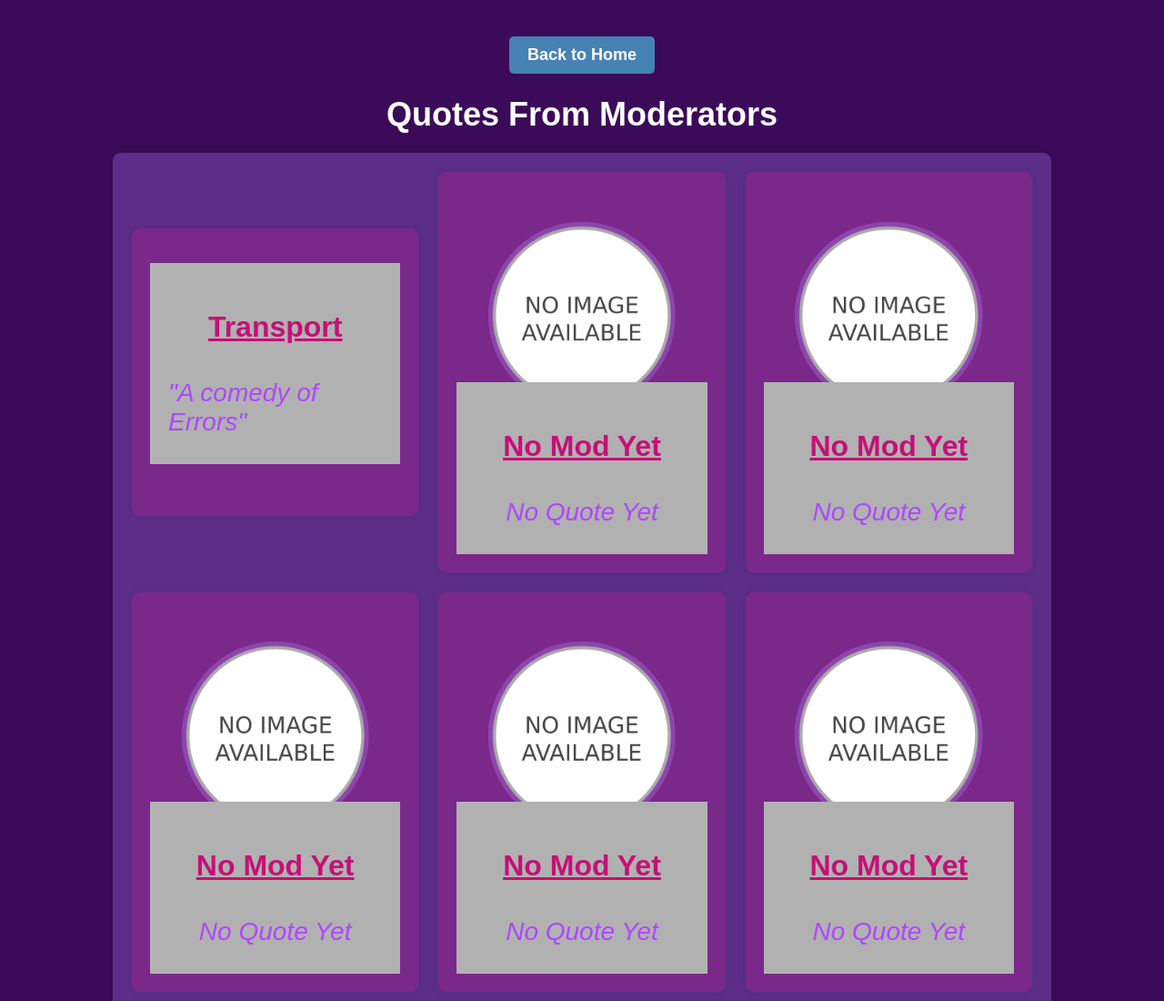
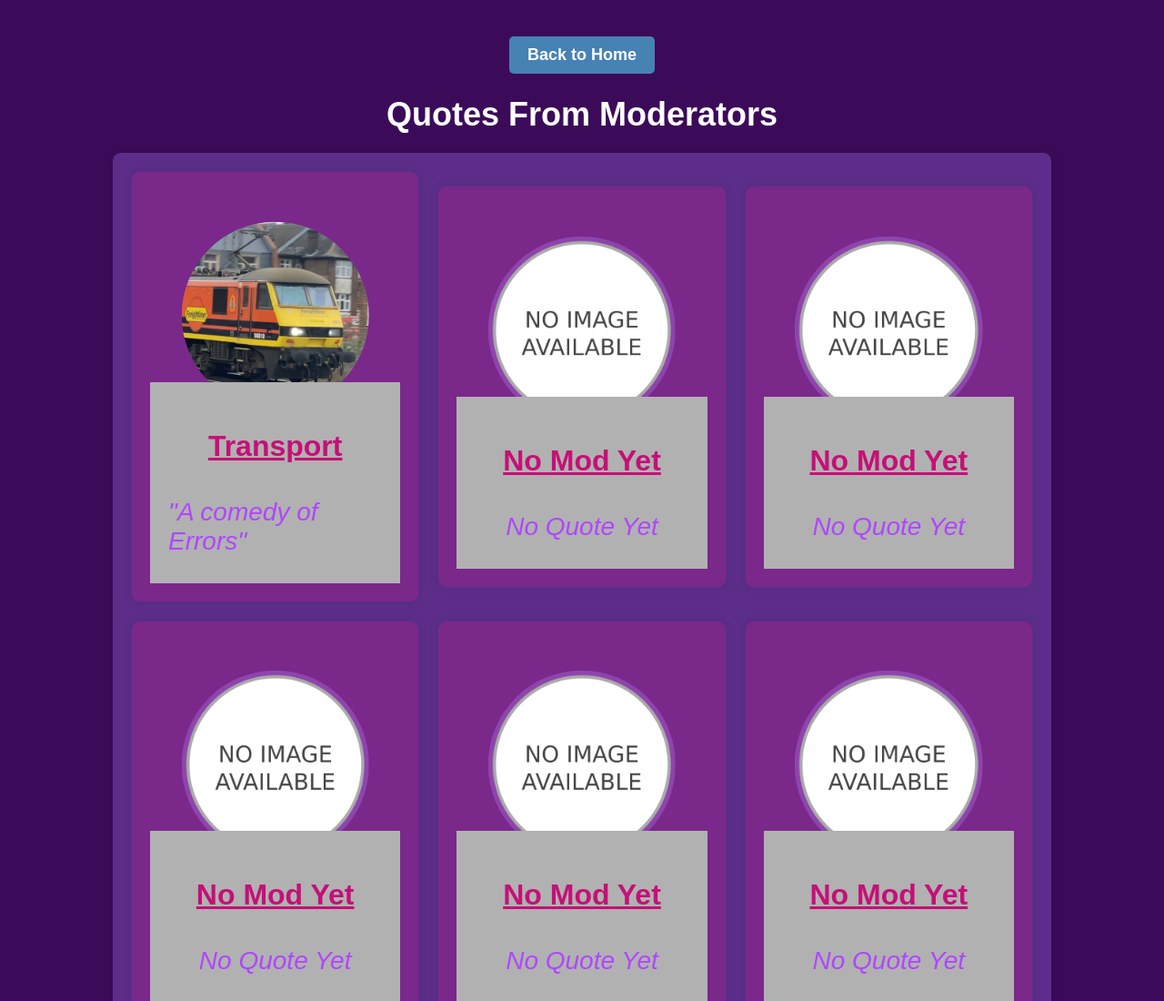
Before and after one commit to BRFanSites/Regional-Rail-Journey-Planner.github.io, a plain HTML site: page Pages/Quote Pages/Quotes_From_Moderation_Team.html in a window 1280 px wide. Shown: the top 1100 px of the page at 91% size. Drawn offline with Linux system fonts and the light colour scheme; files whose address does not match are found by name.

Commit message:
Update Quotes_From_Moderation_Team.html

```diff
--- a/Pages/Quote Pages/Quotes_From_Moderation_Team.html
+++ b/Pages/Quote Pages/Quotes_From_Moderation_Team.html
@@ -9,7 +9,7 @@
   <h1>Quotes From Moderators</h1>
   <div class="container-list">
     <div class="container">
-      <img src="Transport.png" alt="Image" class="image">
+      <img src="../../Images/Transport.png" alt="Image" class="image">
       <div class="text-container">
         <p class="text-1">Transport</p>
         <p class="text-2">"A comedy of Errors"</p>
```
